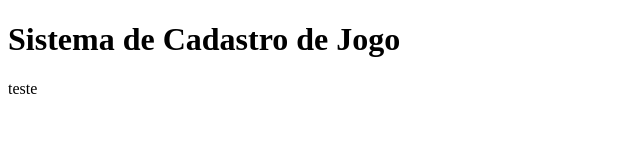
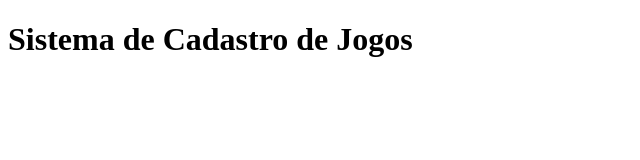
Before and after one commit to githubasmmarques/sistema-de-cadastro, a plain HTML site: page index.html in a window 1280 px wide. Shown: the full height of the page, 0-640 px from the left. Drawn offline with Linux system fonts and the light colour scheme.

Commit message:
colocou o S em Jogo

```diff
--- a/index.html
+++ b/index.html
@@ -6,7 +6,6 @@
     <title>Meus Jogos</title>
 </head>
 <body>
-    <h1>Sistema de Cadastro de Jogo</h1>
-    teste
+    <h1>Sistema de Cadastro de Jogos</h1>
 </body>
 </html>
```
